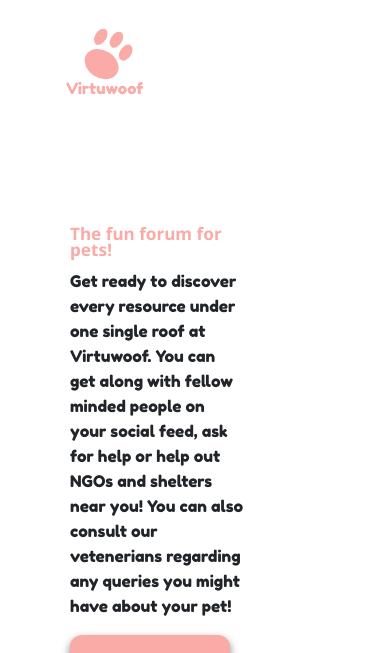
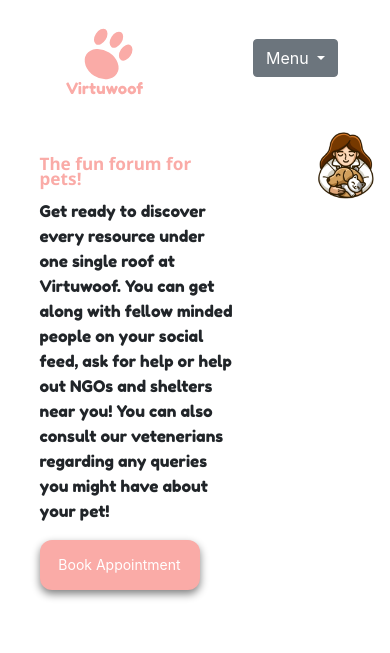
Before and after one commit to Priyanka7011/virtuwoof, a Django app: page / in a window 390 px wide; the page is wider, and only the part inside the window is pictured. Shown: the top 653 px of that part. Run offline with Django 3.2, Linux system fonts and the light colour scheme; some libraries are stand-ins or nearby versions.

Commit message:
responsive

```diff
--- a/project/mainApp/templates/index.html
+++ b/project/mainApp/templates/index.html
@@ -9,6 +9,8 @@
 
     <link rel="stylesheet" href="https://cdn.jsdelivr.net/npm/bootstrap@4.0.0/dist/css/bootstrap.min.css" integrity="sha384-Gn5384xqQ1aoWXA+058RXPxPg6fy4IWvTNh0E263XmFcJlSAwiGgFAW/dAiS6JXm" crossorigin="anonymous">
     <link rel="stylesheet" type="text/css" href="{% static '/css/main.css' %}">
+    <meta name="viewport" content="width=device-width, initial-scale=1.0">
+    <link href="{% static 'js/app.js' %}">
     <link rel="preconnect" href="https://fonts.googleapis.com">
     <link rel="preconnect" href="https://fonts.gstatic.com" crossorigin>
     <link href="https://fonts.googleapis.com/css2?family=Noto+Sans:wght@700&display=swap" rel="stylesheet">
@@ -17,7 +19,7 @@
 <body>
     {% include 'navbar.html' %}
 
-    <div class="card" style="width: 55%;">
+    <div style="width: 70%;padding: 5%;float : left">
         <div class="card-body">
           <h5 class="card-title">The fun forum for pets!</h5>
           <p class="card-text">Get ready to discover every resource under one single roof at Virtuwoof. You can get along with
@@ -29,12 +31,9 @@
         </div>
       </div>
 
-      <div class="card" style="width: 35%;">
-        <img class="card-img-top" src="..." alt="Card image cap">
-        <div class="card-body">
-          <p class="card-text">Some quick example text to build on the card title and make up the bulk of the card's content.</p>
-        </div>
-      </div>
+
+      <img style="float: left;width: 30%;" src="{% static '/images/main-image.png' %}" alt="Person Hugging Doggy">
+      <img src="{% static '/images/cloud_low.svg' %}" alt="Clouds">
 
     <script src="https://code.jquery.com/jquery-3.2.1.slim.min.js" integrity="sha384-KJ3o2DKtIkvYIK3UENzmM7KCkRr/rE9/Qpg6aAZGJwFDMVNA/GpGFF93hXpG5KkN" crossorigin="anonymous"></script>
     <script src="https://cdn.jsdelivr.net/npm/popper.js@1.12.9/dist/umd/popper.min.js" integrity="sha384-ApNbgh9B+Y1QKtv3Rn7W3mgPxhU9K/ScQsAP7hUibX39j7fakFPskvXusvfa0b4Q" crossorigin="anonymous"></script>
--- a/project/mainApp/templates/navbar.html
+++ b/project/mainApp/templates/navbar.html
@@ -2,22 +2,36 @@
 <head>
     <link rel="stylesheet" type="text/css" href="{% static '/css/main.css' %}">
     <link href='https://fonts.googleapis.com/css?family=Fredoka One' rel='stylesheet'>
+
     <link rel="icon" type="images" href="{% static '/images/logo.svg' %}">
+    <meta name="viewport" content="width=device-width, initial-scale=1.0">
 </head>
 
 <nav class="navbar navbar-expand-lg">
     <a class="navbar-brand" href="#">
       <img src = "{% static '/images/logo.svg' %}" alt="Logo" height="90vw" width="90vw" />
     </a>
-    <button class="navbar-toggler" type="button" data-toggle="collapse" data-target="#navbarNavAltMarkup" aria-controls="navbarNavAltMarkup" aria-expanded="false" aria-label="Toggle navigation">
-      <span class="navbar-toggler-icon"></span>
-    </button>
+
+    <div class="dropdown">
+      <button class="btn btn-secondary dropdown-toggle" type="button" id="dropdownMenuButton" data-toggle="dropdown" aria-haspopup="true" aria-expanded="false">
+        Menu
+      </button>
+      <div class="dropdown-menu" aria-labelledby="dropdownMenuButton">
+        <a class="dropdown-item" href="#">Services</a>
+        <a class="dropdown-item" href="#">Posts</a>
+        <a class="dropdown-item" href="#">Helpline</a>
+        <a class="dropdown-item" href="#">About Us</a>
+      </div>
+    </div>
+
+
     <div class="collapse navbar-collapse" id="navbarNavAltMarkup">
       <div class="navbar-nav">
-        <a style="color:black" class="nav-item nav-link " href="#">Services <span class="sr-only">(current)</span></a>
-        <a style="color:black" class="nav-item nav-link" href="#">Posts</a>
-        <a style="color:black" class="nav-item nav-link" href="#">Helpline</a>
-        <a style="color:black" class="nav-item nav-link " href="#">About Us</a>
-      </div>
+        <li><a style="color:black" class="nav-item nav-link " href="#">Services <span class="sr-only">(current)</span></a></li>
+        <li><a style="color:black" class="nav-item nav-link" href="#">Posts</a></li>
+        <li><a style="color:black" class="nav-item nav-link" href="#">Helpline</a></li>
+        <li><a style="color:black" class="nav-item nav-link " href="#">About Us</a></li>
+    </div>
+
     </div>
   </nav>
--- a/project/static/css/main.css
+++ b/project/static/css/main.css
@@ -1,8 +1,9 @@
 .navbar-nav{
     position: absolute;
-    width: 578px;
+    padding-right: 5%;
+    width: 100%;
     height: 29px;
-    left: 768px;
+    left: 60%;
     top: 20px;
     font-family: 'Fredoka One';font-size: 22px;
     filter: drop-shadow(0px 4px 4px rgba(0, 0, 0, 0.25));
@@ -52,3 +53,27 @@
     font-size: 16px;
     line-height: 25px;
 }
+
+.dropdown{
+    display: none;
+}
+
+@media all and (max-width: 1025px){
+
+    .collapse{  /* navbar elements */
+        display: none;
+    }
+    .dropdown{
+        display: inline-block;
+        padding-right: 10%;
+
+    }
+}
+
+@media all and (max-width: 968px){
+
+}
+
+@media all and (max-width: 728px){
+
+}
```
Also changed, not shown: project/static/images/cloud_low.svg (added), project/static/js/app.js (added).
